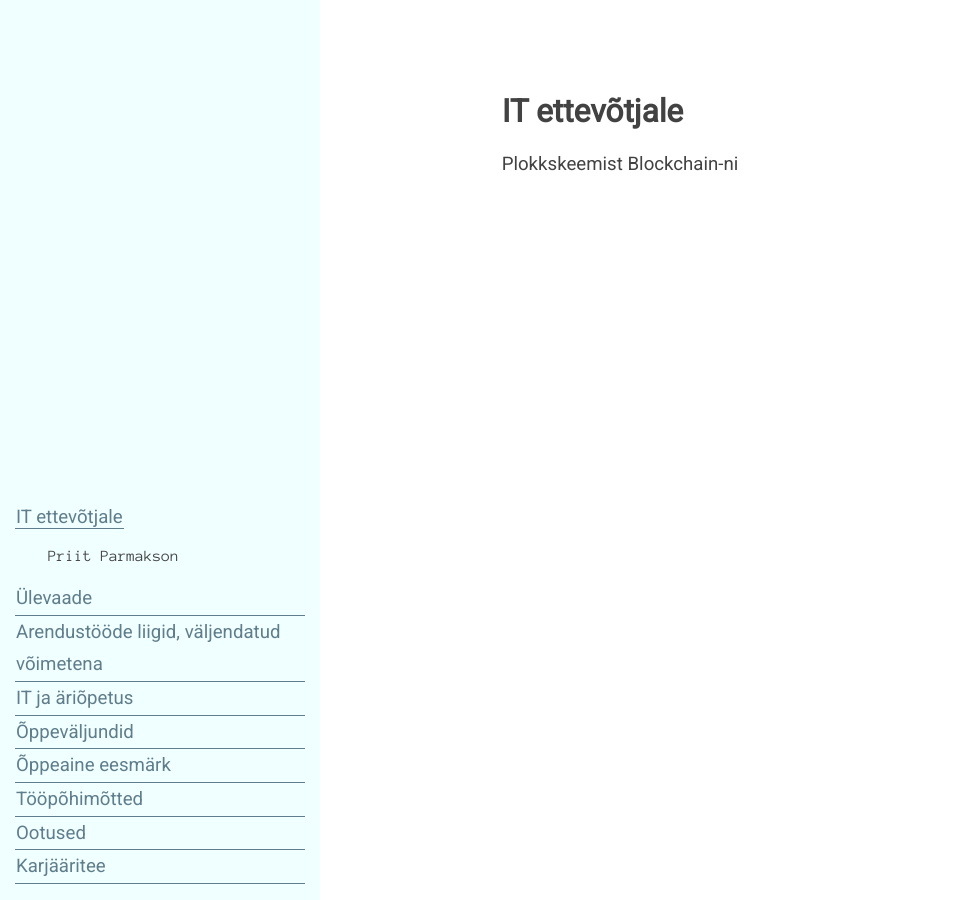
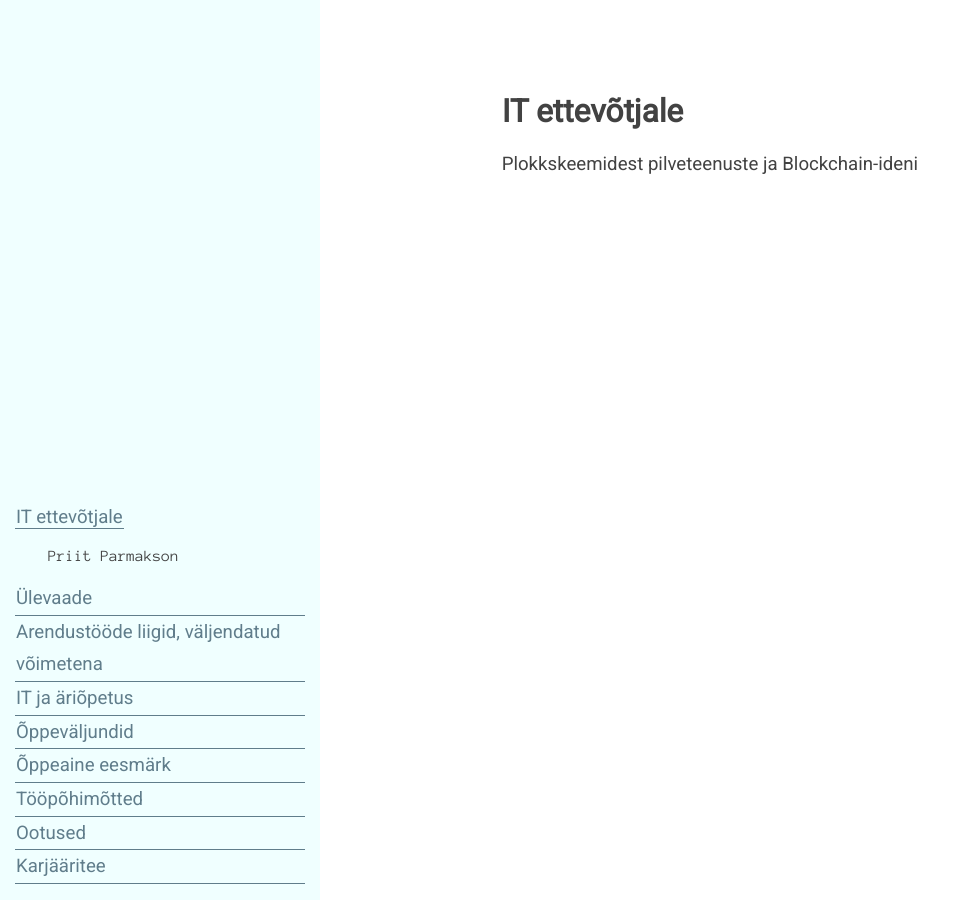
Before and after one commit to agiil/IT, a Jekyll site: the page built from index.md, in a window 1280 px wide. Shown: the whole page, without its empty margins (0-965 px from the left). Built offline with Jekyll 4.4.1, drawn with Linux system fonts in a browser that asks for light colours.

Commit message:
Update index.md

```diff
--- a/index.md
+++ b/index.md
@@ -7,4 +7,4 @@ title: Ülevaade
 
 # IT ettevõtjale
 
-Plokkskeemist Blockchain-ni
+Plokkskeemidest pilveteenuste ja Blockchain-ideni
```
